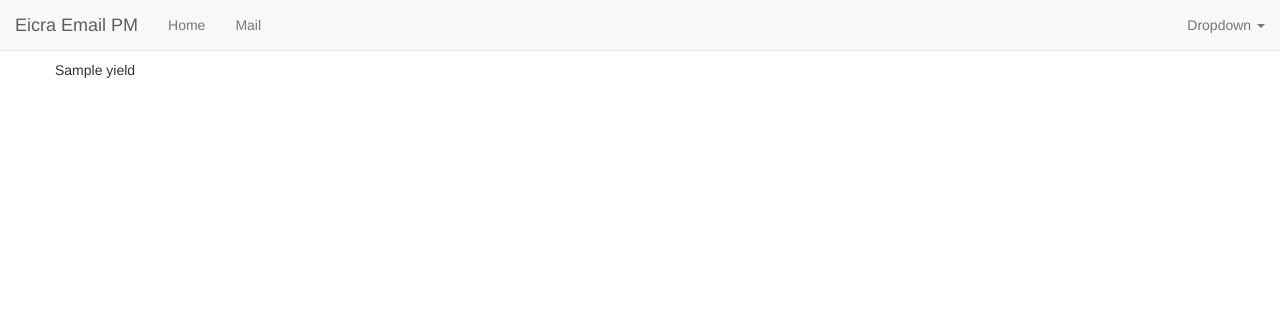
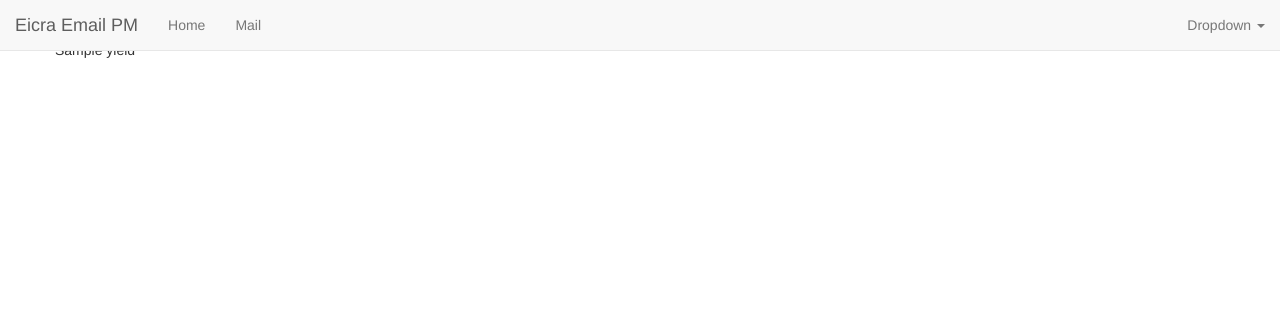
Before and after one commit to a-h-abid/eicra_email_pm, a PHP site: template views/layout.php in a window 1280 px wide. Shown: the top 311 px of the page. Run offline with PHP 8.4, Linux system fonts and the light colour scheme; the template is opened without the code that fills it: most values are stand-ins (such as "Sample title", 1, 10 or a date in 2020); data that the repository does not hold is empty.

Commit message:
Fix styles and sctipts.

```diff
--- a/views/layout.php
+++ b/views/layout.php
@@ -66,6 +66,7 @@
         <script type="text/javascript" src="assets/libs/jquery/jquery.min.js"></script>
         <script type="text/javascript" src="assets/libs/bootstrap/js/bootstrap.min.js"></script>
         <script type="text/javascript" src="assets/app/js/sendmail.js"></script>
+        <script type="text/javascript" src="assets/app/js/jira-fetch.js"></script>
 
     </body>
 </html>
--- a/www/assets/app/css/styles.css
+++ b/www/assets/app/css/styles.css
@@ -1,5 +1,5 @@
 body {overflow-y: scroll;}
-#main-container {padding: 60px 0;}
+#main-container {padding: 40px 0;}
 
 ol li.list-group-item {display: list-item;list-style-position: inside; position: relative;}
 ol li.list-group-item input {position: absolute; right: 3px; top: 2px; width: 90%;}
```
